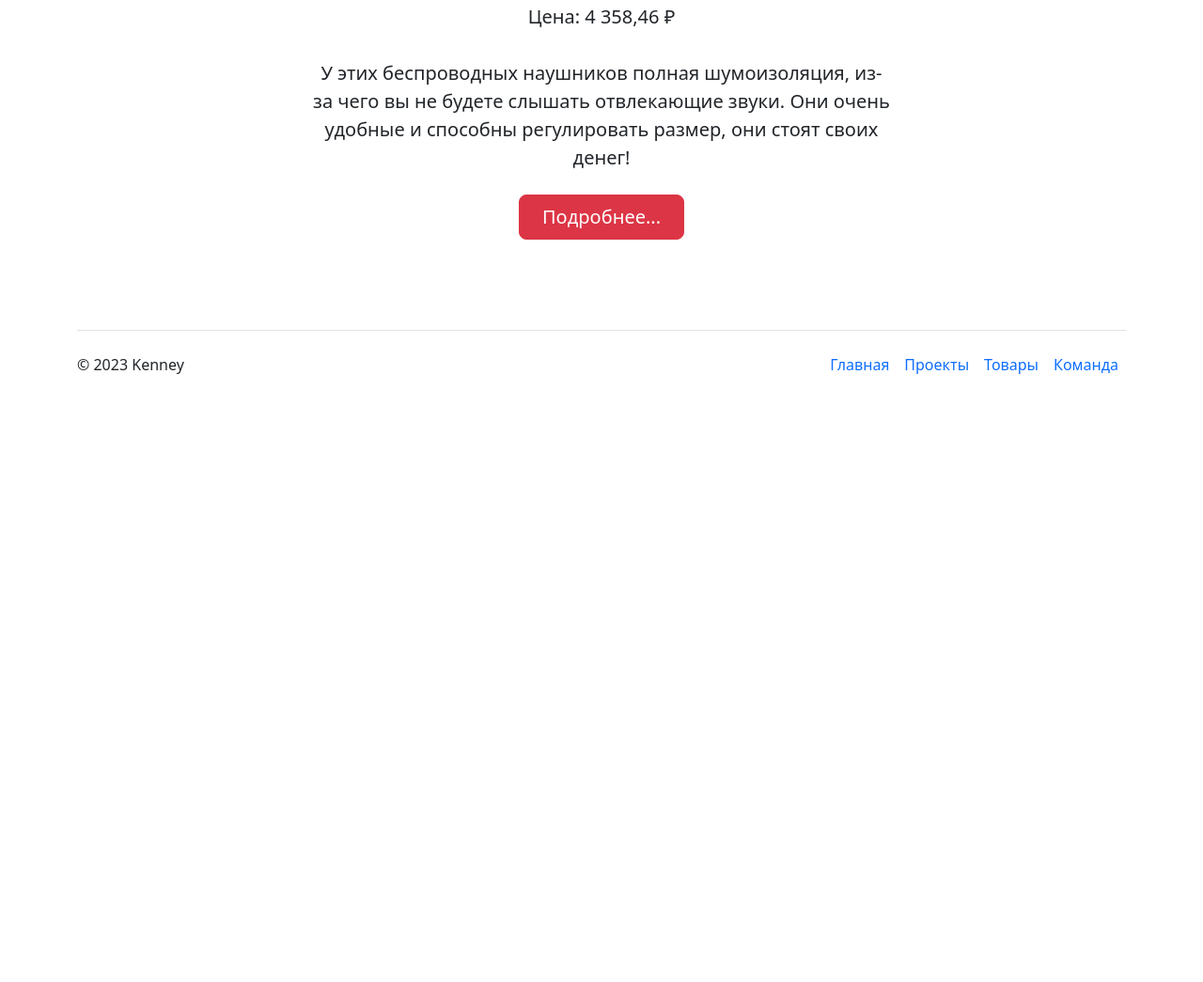
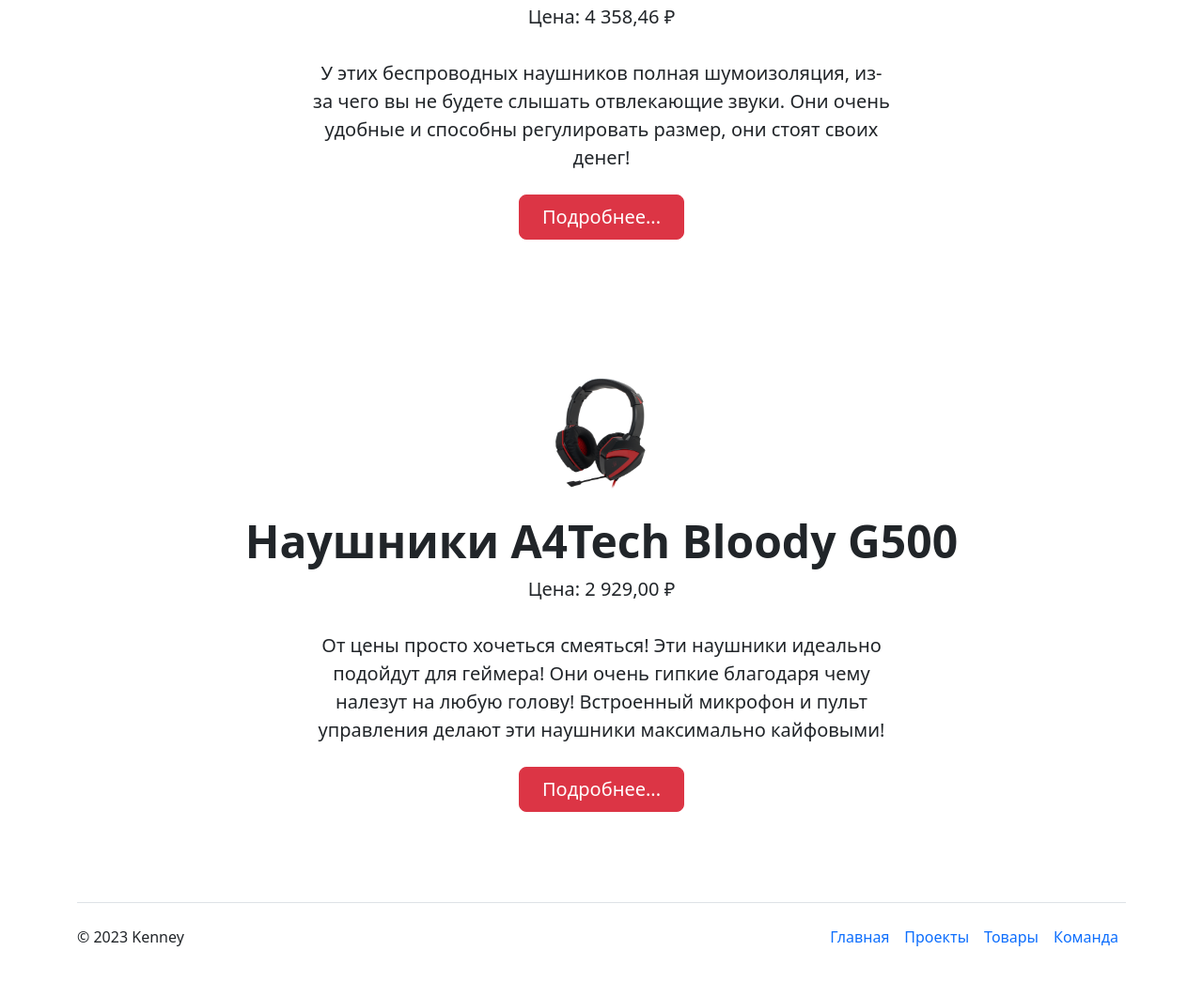
Before and after one commit to kenney-sales/kenney-sales.github.io, a plain HTML site: page products/index.html in a window 1280 px wide. Shown: the part 379-1424 px from the top of the page at 94% size. Before the commit the page ends 827 px from the top, so only its background shows below. Drawn offline with nearby package versions, Linux system fonts and the light colour scheme; a script that the page names is missing.

Commit message:
Update index.html

```diff
--- a/products/index.html
+++ b/products/index.html
@@ -51,6 +51,16 @@
       </div>
     </div>
   </div>
+  <div class="px-4 py-5 my-5 text-center">
+    <img class="d-block mx-auto mb-4" src="bloody.png" alt="" width="175" height="124">
+    <h1 class="display-5 fw-bold text-body-emphasis">Наушники A4Tech Bloody G500</h1>
+    <div class="col-lg-6 mx-auto">
+      <p class="lead mb-4">Цена: <b>2 929,00 ₽</b><br><br>От цены просто хочеться смеяться! Эти наушники идеально подойдут для геймера! Они очень гипкие благодаря чему налезут на любую голову! Встроенный микрофон и пульт управления делают эти наушники максимально кайфовыми!</p>
+      <div class="d-grid gap-2 d-sm-flex justify-content-sm-center">
+        <button onclick="window.location.href='https://aliexpress.ru/item/1005004910187145.html?sku_id=12000033950924507&spm=a2g2w.productlist.search_results.12.2e374aa62mMAcI';" type="button" class="btn btn-danger btn-lg px-4 gap-3">Подробнее...</button>
+      </div>
+    </div>
+  </div>
   <div class="container">
   <footer class="d-flex flex-wrap justify-content-between align-items-center py-3 my-4 border-top">
     <p class="col-md-4 mb-0 text-body-secondary">&copy; 2023 Kenney</p>
```
